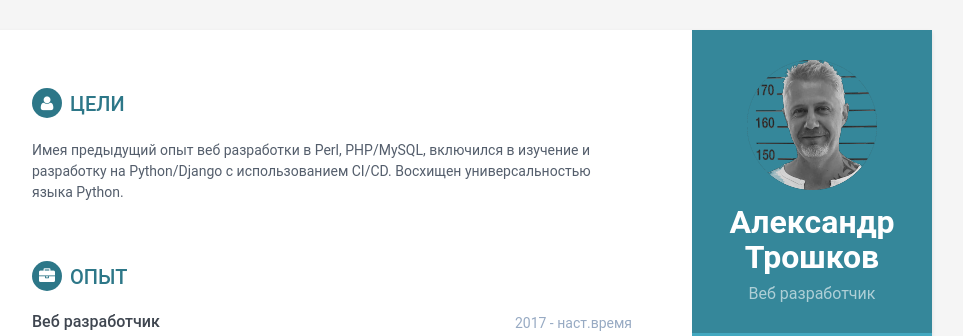
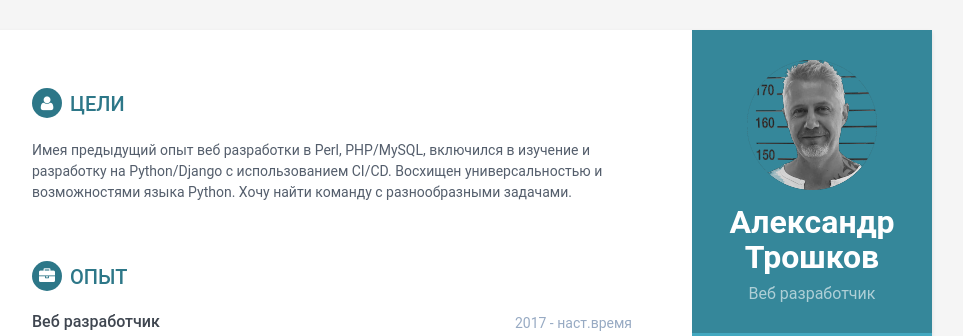
Before and after one commit to rudotcom/rudotcom.github.io, a plain HTML site: page index.html in a window 1280 px wide. Shown: the top 336 px of the page, without its empty margins (188-1151 px from the left). Drawn offline with Linux system fonts and the light colour scheme.

Commit message:
Initial commit

```diff
--- a/index.html
+++ b/index.html
@@ -76,8 +76,14 @@
             <section class="section summary-section">
                 <h2 class="section-title"><i class="fa fa-user"></i>Цели</h2>
                 <div class="summary">
-                    <p>Имея предыдущий опыт веб разработки в Perl, PHP/MySQL, включился в изучение и разработку на
-                        Python/Django с использованием CI/CD. Восхищен универсальностью языка Python. </p>
+                    <p>
+                        Имея предыдущий опыт веб разработки в Perl, PHP/MySQL, включился в изучение и разработку на
+                        Python/Django с использованием CI/CD. Восхищен универсальностью и возможностями языка Python.
+                        Хочу найти команду с разнообразными задачами.
+                    </p>
+                    <p>
+
+                    </p>
                 </div><!--//summary-->
             </section><!--//section-->
 
```
